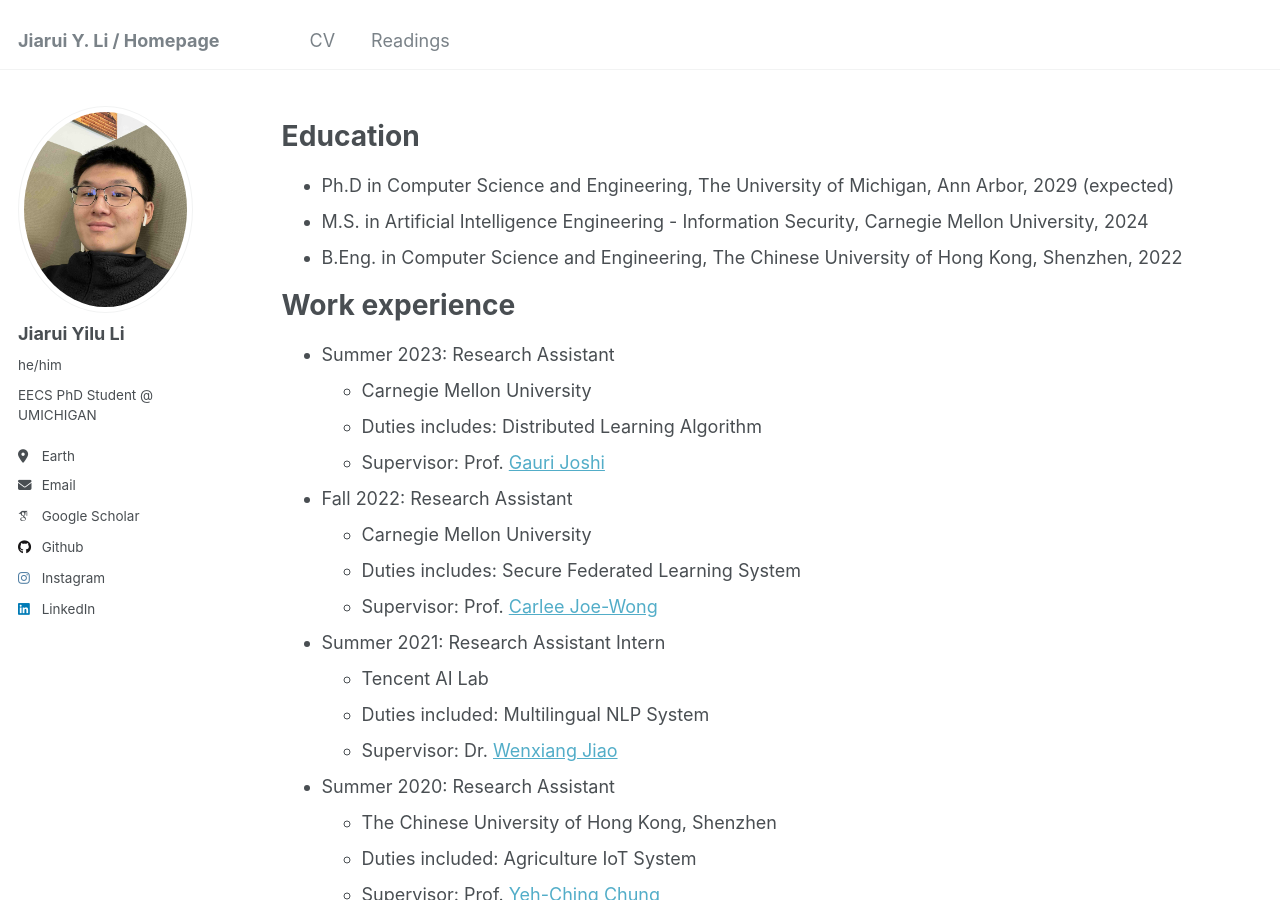
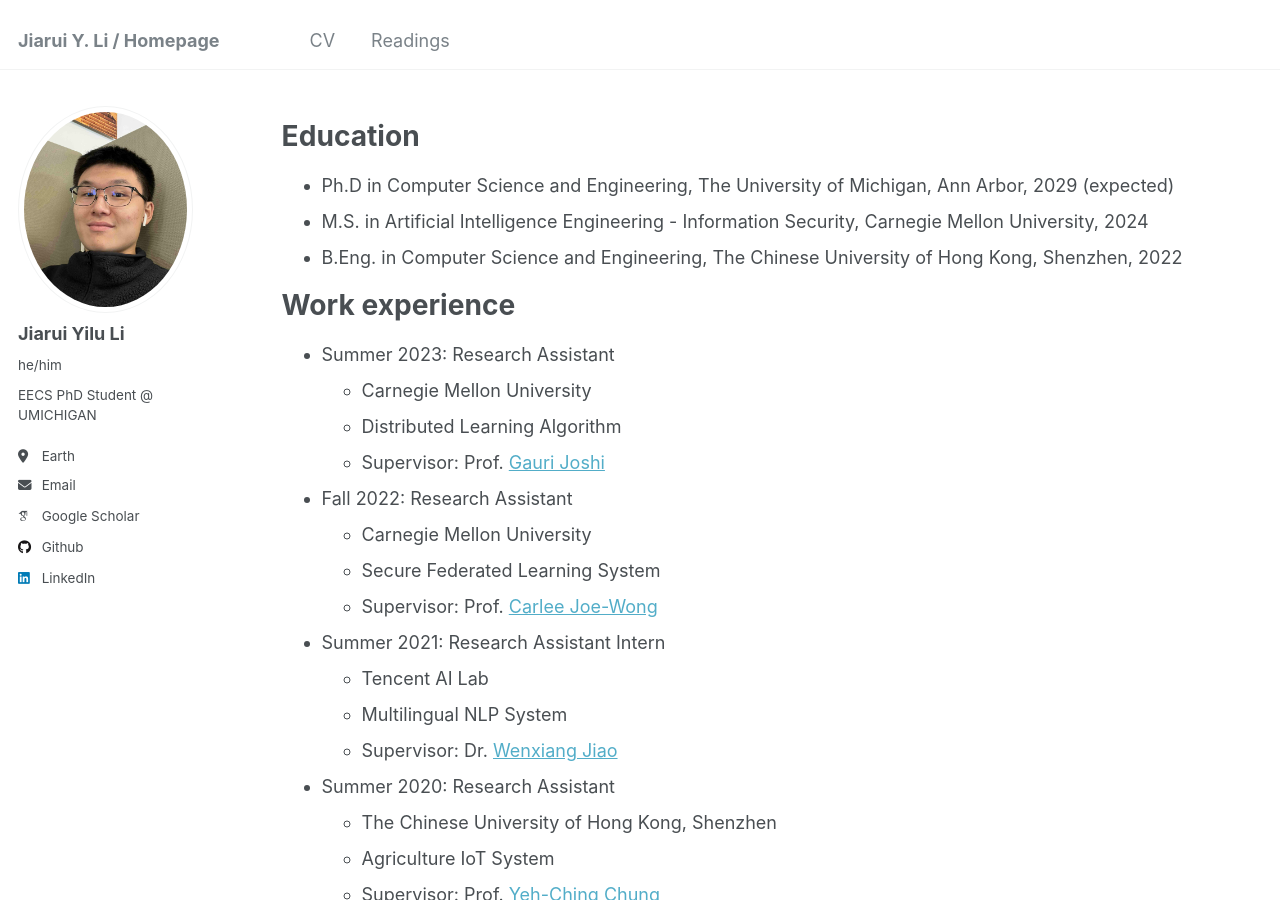
Before and after one commit to yiluli/yiluli.github.io, a Jekyll site: the page built from _pages/cv.md, in a window 1280 px wide and 900 px high. Built offline with Jekyll 4.4.1, drawn with Linux system fonts in a browser that asks for light colours; some web fonts are replaced.

Commit message:
chord: update

```diff
--- a/_config.yml
+++ b/_config.yml
@@ -55,7 +55,7 @@ author:
   goodreads        : # Username
   google_plus      : # Username
   keybase          : # Username
-  instagram        : "jiarui0000" # Username
+  instagram        : #"jiarui0000" # Username
   lastfm           : # Username
   linkedin         : "jiarui-li-85923b24a" # Username
   mastodon         : # URL
--- a/_pages/cv.md
+++ b/_pages/cv.md
@@ -19,22 +19,22 @@ Work experience
 ======
 * Summer 2023: Research Assistant
   * Carnegie Mellon University
-  * Duties includes: Distributed Learning Algorithm
+  * Distributed Learning Algorithm
   * Supervisor: Prof. [Gauri Joshi](https://www.andrew.cmu.edu/user/gaurij/)
 
 * Fall 2022: Research Assistant
   * Carnegie Mellon University
-  * Duties includes: Secure Federated Learning System
+  * Secure Federated Learning System
   * Supervisor: Prof. [Carlee Joe-Wong](https://www.andrew.cmu.edu/user/cjoewong/)
 
 * Summer 2021: Research Assistant Intern
   * Tencent AI Lab
-  * Duties included: Multilingual NLP System
+  * Multilingual NLP System
   * Supervisor: Dr. [Wenxiang Jiao](https://wxjiao.github.io/)
 
 * Summer 2020: Research Assistant
   * The Chinese University of Hong Kong, Shenzhen
-  * Duties included: Agriculture IoT System
+  * Agriculture IoT System
   * Supervisor: Prof. [Yeh-Ching Chung](https://www.cs.nthu.edu.tw/~ychung/)
 
 <!-- Skills
```
Also changed, not shown: _pages/readings.md (+2 -1 lines).
